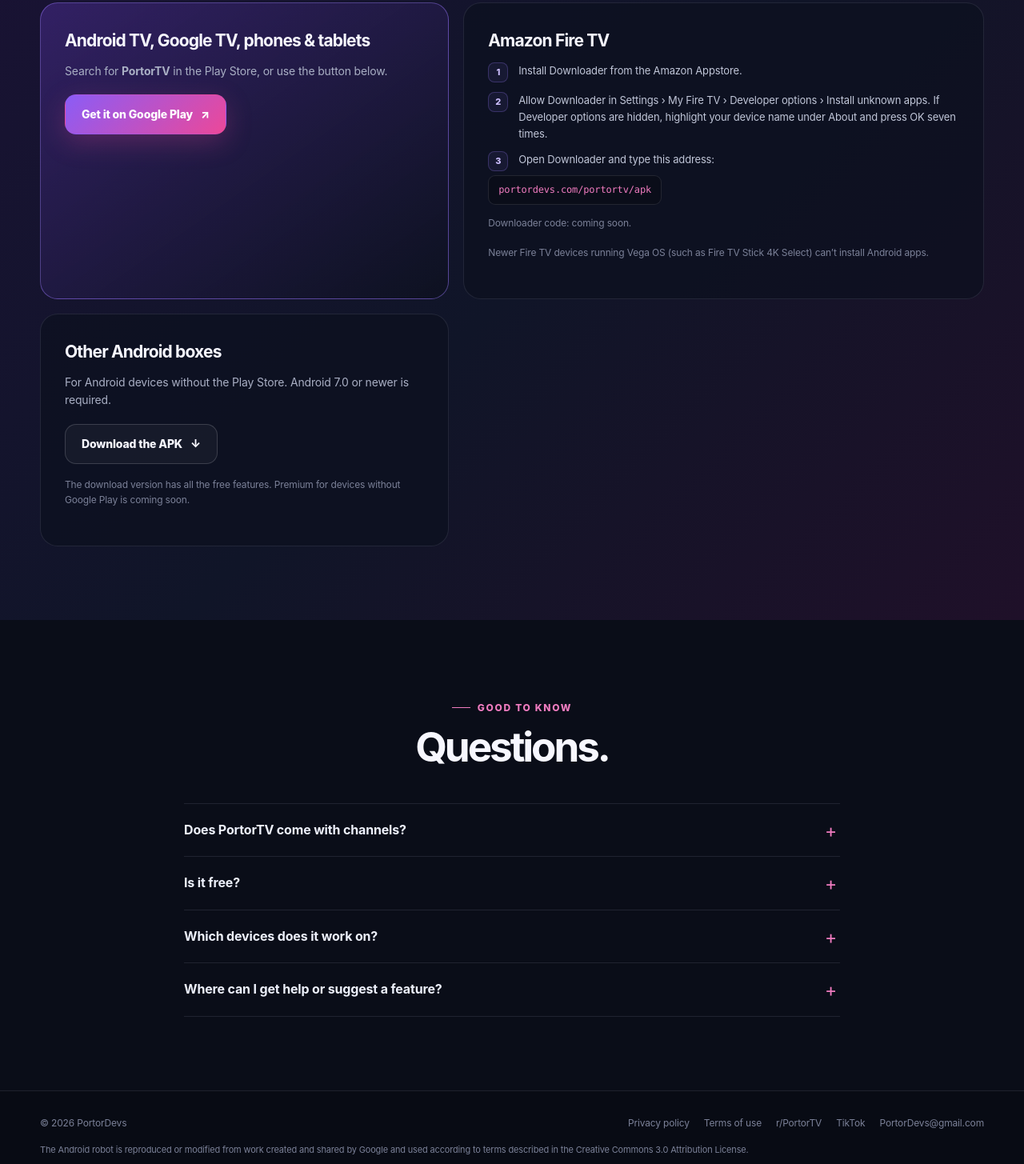
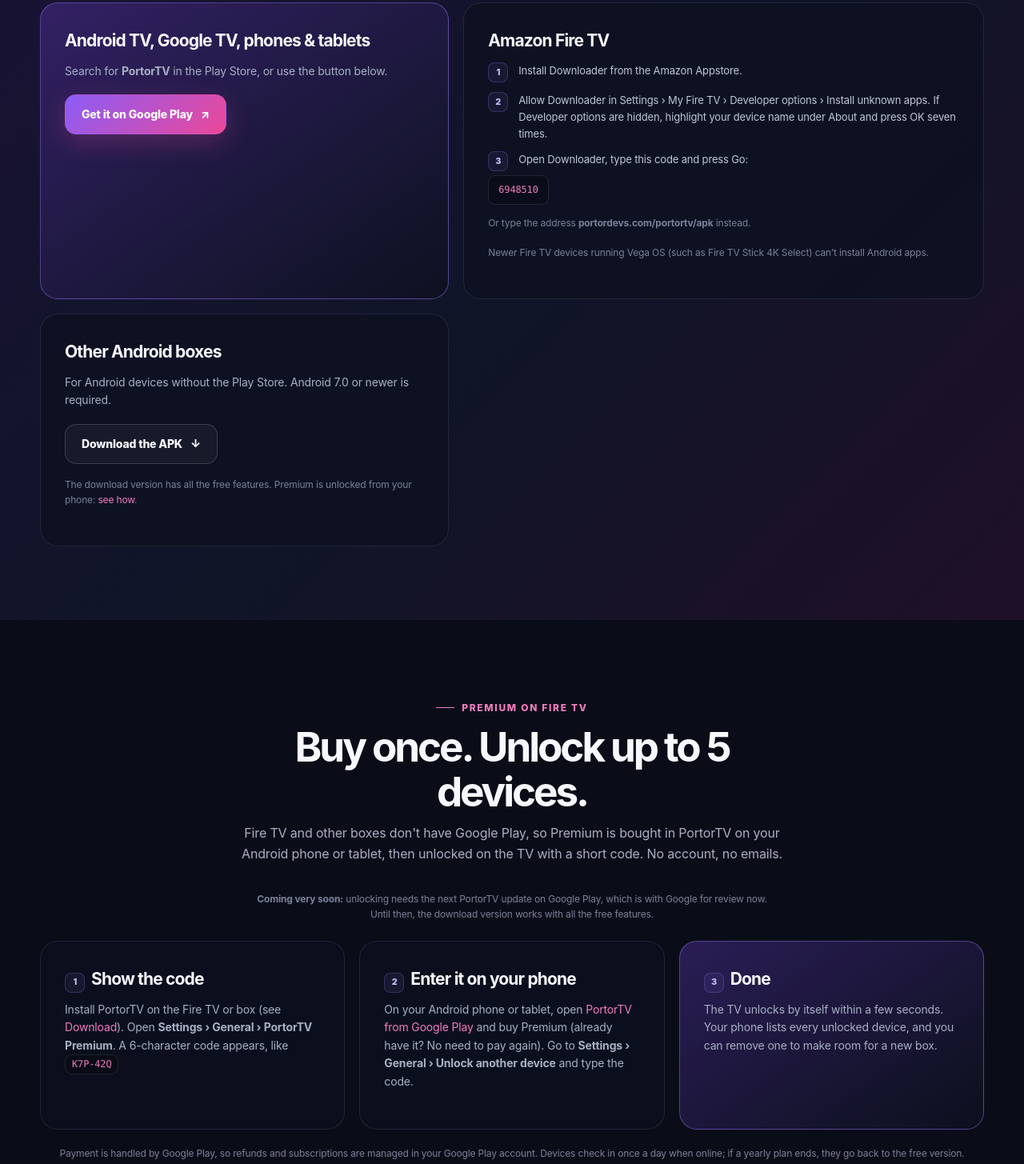
Before and after one commit to Portor25/portortv, a plain HTML site: page index.html in a window 1280 px wide. Shown: the part 6412-7867 px from the top of the page at 80% size. Drawn offline with Linux system fonts and the light colour scheme.

Commit message:
Add files via upload

```diff
--- /dev/null
+++ b/apk/version.json
@@ -0,0 +1,6 @@
+{
+  "versionCode": 29,
+  "versionName": "1.0.0",
+  "url": "https://github.com/portor25/portortv/releases/latest/download/PortorTV.apk",
+  "notes": ""
+}
--- a/index.html
+++ b/index.html
@@ -185,6 +185,8 @@
     .download { background: linear-gradient(135deg, #1b1236, #101528 55%, #1f1029); }
     .download-grid { display: grid; grid-template-columns: .88fr 1.12fr; gap: 18px; }
     .download-card { padding: 30px; border: 1px solid var(--line); border-radius: 22px; background: rgba(13,17,31,.74); }
+    .steps3 { display: grid; grid-template-columns: repeat(3, 1fr); gap: 18px; }
+    @media (max-width: 900px) { .steps3 { grid-template-columns: 1fr; } }
     .download-card.primary { border-color: rgba(155,123,255,.45); background: linear-gradient(145deg, rgba(88,52,170,.42), rgba(13,17,31,.83)); }
     .download-card h3 { margin: 0 0 10px; font-size: 21px; letter-spacing: -.04em; }
     .download-card p { margin: 0 0 18px; color: var(--muted); font-size: 14px; }
@@ -434,9 +436,22 @@
         <div class="section-head"><div class="eyebrow">Get started</div><h2>Download PortorTV.</h2><p>Pick your device. If it has the Google Play Store, use that: you get automatic updates and Premium.</p></div>
         <div class="download-grid">
           <article class="download-card primary"><h3>Android TV, Google TV, phones &amp; tablets</h3><p>Search for <strong>PortorTV</strong> in the Play Store, or use the button below.</p><a class="button button-primary" href="https://play.google.com/store/apps/details?id=com.portortv.app">Get it on Google Play <span aria-hidden="true">↗</span></a></article>
-          <article class="download-card"><h3>Amazon Fire TV</h3><ol class="steps"><li><span class="step-num">1</span><span>Install Downloader from the Amazon Appstore.</span></li><li><span class="step-num">2</span><span>Allow Downloader in Settings › My Fire TV › Developer options › Install unknown apps. If Developer options are hidden, highlight your device name under About and press OK seven times.</span></li><li><span class="step-num">3</span><span>Open Downloader and type this address:</span></li></ol><div class="code-link">portordevs.com/portortv/apk</div><p class="small-note">Downloader code: coming soon.</p><p class="small-note">Newer Fire TV devices running Vega OS (such as Fire TV Stick 4K Select) can’t install Android apps.</p></article>
-          <article class="download-card"><h3>Other Android boxes</h3><p>For Android devices without the Play Store. Android 7.0 or newer is required.</p><a class="button button-quiet" href="apk/">Download the APK <span aria-hidden="true">↓</span></a><p class="small-note" style="margin-top:16px">The download version has all the free features. Premium for devices without Google Play is coming soon.</p></article>
+          <article class="download-card"><h3>Amazon Fire TV</h3><ol class="steps"><li><span class="step-num">1</span><span>Install Downloader from the Amazon Appstore.</span></li><li><span class="step-num">2</span><span>Allow Downloader in Settings › My Fire TV › Developer options › Install unknown apps. If Developer options are hidden, highlight your device name under About and press OK seven times.</span></li><li><span class="step-num">3</span><span>Open Downloader, type this code and press Go:</span></li></ol><div class="code-link">6948510</div><p class="small-note">Or type the address <strong>portordevs.com/portortv/apk</strong> instead.</p><p class="small-note">Newer Fire TV devices running Vega OS (such as Fire TV Stick 4K Select) can’t install Android apps.</p></article>
+          <article class="download-card"><h3>Other Android boxes</h3><p>For Android devices without the Play Store. Android 7.0 or newer is required.</p><a class="button button-quiet" href="apk/">Download the APK <span aria-hidden="true">↓</span></a><p class="small-note" style="margin-top:16px">The download version has all the free features. Premium is unlocked from your phone: <a href="#fire-premium" style="color:var(--mint)">see how</a>.</p></article>
         </div>
+      </div>
+    </section>
+
+    <section class="section" id="fire-premium">
+      <div class="wrap">
+        <div class="section-head"><div class="eyebrow">Premium on Fire TV</div><h2>Buy once. Unlock up to 5 devices.</h2><p>Fire TV and other boxes don't have Google Play, so Premium is bought in PortorTV on your Android phone or tablet, then unlocked on the TV with a short code. No account, no emails.</p></div>
+        <p class="small-note" id="unlock-soon" style="text-align:center;margin:-8px auto 24px;max-width:640px;color:var(--mint)"><strong>Coming very soon:</strong> unlocking needs the next PortorTV update on Google Play, which is with Google for review now. Until then, the download version works with all the free features.</p>
+        <div class="steps3">
+          <article class="download-card"><h3><span class="step-num" style="display:inline-grid;margin-right:8px">1</span>Show the code</h3><p>Install PortorTV on the Fire TV or box (see <a href="#download" style="color:var(--mint)">Download</a>). Open <strong>Settings › General › PortorTV Premium</strong>. A 6-character code appears, like <span class="code-link" style="margin:0;padding:3px 8px">K7P-42Q</span></p></article>
+          <article class="download-card"><h3><span class="step-num" style="display:inline-grid;margin-right:8px">2</span>Enter it on your phone</h3><p>On your Android phone or tablet, open <a href="https://play.google.com/store/apps/details?id=com.portortv.app" style="color:var(--mint)">PortorTV from Google Play</a> and buy Premium (already have it? No need to pay again). Go to <strong>Settings › General › Unlock another device</strong> and type the code.</p></article>
+          <article class="download-card primary"><h3><span class="step-num" style="display:inline-grid;margin-right:8px">3</span>Done</h3><p>The TV unlocks by itself within a few seconds. Your phone lists every unlocked device, and you can remove one to make room for a new box.</p></article>
+        </div>
+        <p class="small-note" style="text-align:center;margin-top:20px">Payment is handled by Google Play, so refunds and subscriptions are managed in your Google Play account. Devices check in once a day when online; if a yearly plan ends, they go back to the free version.</p>
       </div>
     </section>
 
@@ -447,6 +462,7 @@
           <details><summary>Does PortorTV come with channels?</summary><p>No. PortorTV is a player only. Add a playlist from your own TV provider: an M3U link, an Xtream Codes login or a Stalker portal.</p></details>
           <details><summary>Is it free?</summary><p>Yes, the free version plays one playlist with the full TV guide. Premium adds the sports hub, multiview, more playlists, movies and series, recording and more.</p></details>
           <details><summary>Which devices does it work on?</summary><p>Android TV and Google TV boxes and TVs, Fire TV devices running Fire OS, and Android phones and tablets (Android 7.0 or newer).</p></details>
+          <details><summary>Can I use Premium on a Fire TV Stick?</summary><p>Yes. Buy Premium in PortorTV on an Android phone or tablet, then enter the code from your Fire TV in <em>Unlock another device</em>. One purchase covers up to 5 devices. <a href="#fire-premium">Step-by-step guide</a>.</p></details>
           <details><summary>Where can I get help or suggest a feature?</summary><p>In the app go to Settings › Help &amp; guide, join us on <a href="https://reddit.com/r/PortorTV/">r/PortorTV</a>, or email <a href="mailto:PortorDevs@gmail.com">PortorDevs@gmail.com</a>.</p></details>
         </div>
       </div>
```
